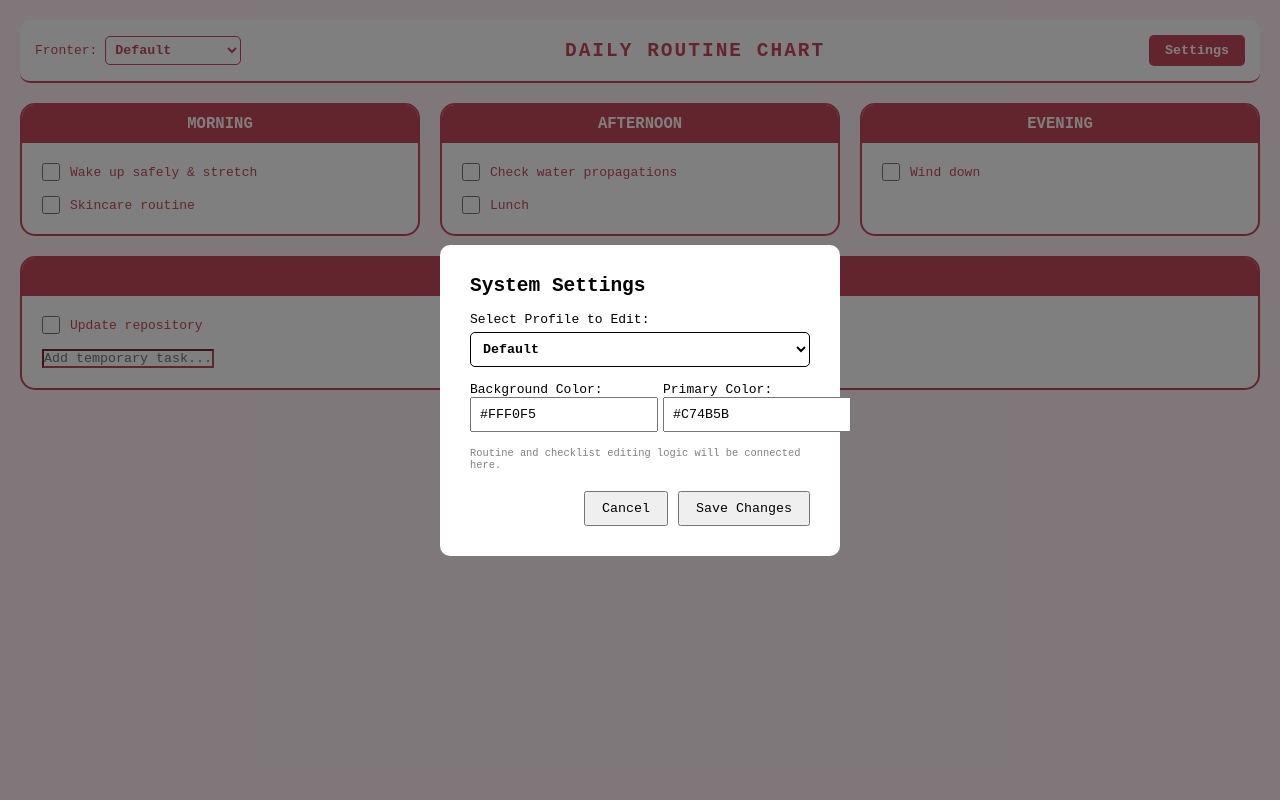
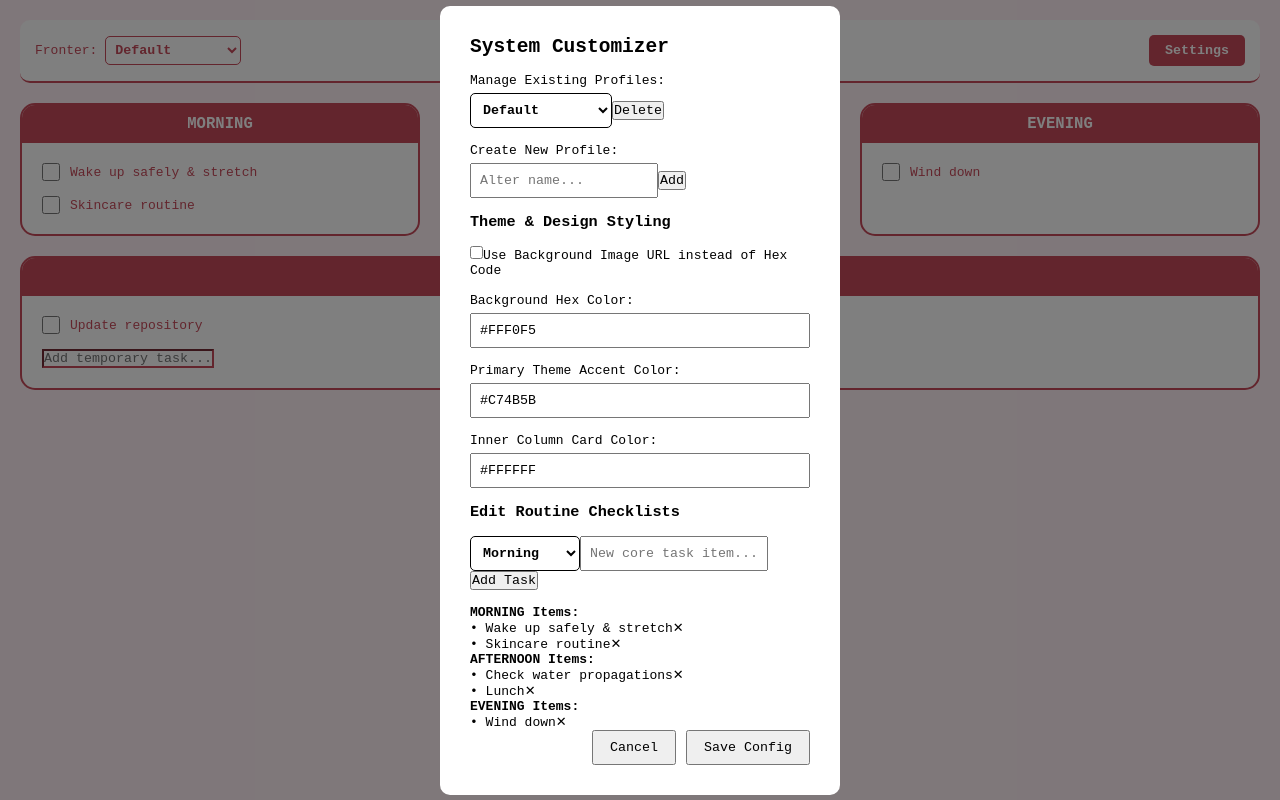
Before and after one commit to lottiedotcom/Todo, a React (Vite) app: page / in a window 1280 px wide. Both pictures are taken after a click on the button "Settings". Built offline with nearby package versions, Linux system fonts and the light colour scheme.

Commit message:
Update SettingsModal.jsx

```diff
--- a/src/SettingsModal.jsx
+++ b/src/SettingsModal.jsx
@@ -1,10 +1,15 @@
 import { useState } from 'react';
 
-export default function SettingsModal({ alters, setAlters, close }) {
-  const [editingId, setEditingId] = useState(alters[0]?.id || '');
+export default function SettingsModal({ alters, setAlters, activeId, setActiveId, close }) {
+  const [editingId, setEditingId] = useState(activeId);
   const [localAlters, setLocalAlters] = useState(alters);
 
-  const activeEdit = localAlters.find(a => a.id === editingId);
+  // Form states for temporary additions
+  const [newAlterName, setNewAlterName] = useState('');
+  const [newTaskText, setNewTaskText] = useState('');
+  const [taskPeriod, setTaskPeriod] = useState('morning');
+
+  const activeEdit = localAlters.find(a => a.id === editingId) || localAlters[0];
 
   const handleThemeChange = (field, value) => {
     setLocalAlters(localAlters.map(a =>
@@ -12,43 +17,138 @@ export default function SettingsModal({ alters, setAlters, close }) {
     ));
   };
 
+  const handleAddNewAlter = () => {
+    if (!newAlterName.trim()) return;
+    const newId = 'alter_' + Date.now();
+    const newAlter = {
+      id: newId,
+      name: newAlterName,
+      theme: { bg: '#FFFFFF', primary: '#333333', columnBg: '#FFFFFF', isImage: false },
+      routines: { morning: [], afternoon: [], evening: [] },
+      todos: []
+    };
+    setLocalAlters([...localAlters, newAlter]);
+    setEditingId(newId);
+    setNewAlterName('');
+  };
+
+  const handleDeleteAlter = (idToDelete) => {
+    if (localAlters.length <= 1) {
+      alert("You must keep at least one profile configuration!");
+      return;
+    }
+    const filtered = localAlters.filter(a => a.id !== idToDelete);
+    setLocalAlters(filtered);
+    setEditingId(filtered[0].id);
+  };
+
+  const handleAddTask = () => {
+    if (!newTaskText.trim()) return;
+    setLocalAlters(localAlters.map(a => {
+      if (a.id !== editingId) return a;
+      const updatedPeriod = [...a.routines[taskPeriod], { id: 'r_' + Date.now(), text: newTaskText, done: false }];
+      return { ...a, routines: { ...a.routines, [taskPeriod]: updatedPeriod } };
+    }));
+    setNewTaskText('');
+  };
+
+  const handleDeleteTask = (period, taskId) => {
+    setLocalAlters(localAlters.map(a => {
+      if (a.id !== editingId) return a;
+      const filteredPeriod = a.routines[period].filter(t => t.id !== taskId);
+      return { ...a, routines: { ...a.routines, [period]: filteredPeriod } };
+    }));
+  };
+
   const handleSave = () => {
     setAlters(localAlters);
+    if (!localAlters.some(a => a.id === activeId)) {
+      setActiveId(localAlters[0].id);
+    }
     close();
   };
 
   return (
     <div className="modal-overlay">
       <div className="modal-content">
-        <h2>System Settings</h2>
+        <h2 className="modal-title">System Customizer</h2>
 
+        {/* Profile Selection & Deletion */}
         <div className="settings-group">
-          <label>Select Profile to Edit:</label>
-          <select value={editingId} onChange={(e) => setEditingId(e.target.value)}>
-            {localAlters.map(a => <option key={a.id} value={a.id}>{a.name}</option>)}
-          </select>
+          <label>Manage Existing Profiles:</label>
+          <div className="row-layout">
+            <select value={editingId} onChange={(e) => setEditingId(e.target.value)}>
+              {localAlters.map(a => <option key={a.id} value={a.id}>{a.name}</option>)}
+            </select>
+            <button className="danger-btn" onClick={() => handleDeleteAlter(editingId)}>Delete</button>
+          </div>
+        </div>
+
+        {/* Profile Creation */}
+        <div className="settings-group inline-box">
+          <label>Create New Profile:</label>
+          <div className="row-layout">
+            <input type="text" placeholder="Alter name..." value={newAlterName} onChange={(e) => setNewAlterName(e.target.value)} />
+            <button className="action-btn" onClick={handleAddNewAlter}>Add</button>
+          </div>
         </div>
 
         {activeEdit && (
-          <>
-            <div className="settings-group row">
-              <div>
-                <label>Background Color:</label>
-                <input type="text" value={activeEdit.theme.bg} onChange={(e) => handleThemeChange('bg', e.target.value)} />
-              </div>
-              <div>
-                <label>Primary Color:</label>
-                <input type="text" value={activeEdit.theme.primary} onChange={(e) => handleThemeChange('primary', e.target.value)} />
+          <div className="scroll-container">
+            <h3>Theme & Design Styling</h3>
+            <div className="settings-group checkbox-row">
+              <label>
+                <input type="checkbox" checked={activeEdit.theme.isImage} onChange={(e) => handleThemeChange('isImage', e.target.checked)} />
+                Use Background Image URL instead of Hex Code
+              </label>
+            </div>
+
+            <div className="settings-group">
+              <label>{activeEdit.theme.isImage ? 'Background Image Web Link:' : 'Background Hex Color:'}</label>
+              <input type="text" value={activeEdit.theme.bg} onChange={(e) => handleThemeChange('bg', e.target.value)} placeholder={activeEdit.theme.isImage ? 'https://...' : '#FFF0F5'} />
+            </div>
+
+            <div className="settings-group">
+              <label>Primary Theme Accent Color:</label>
+              <input type="text" value={activeEdit.theme.primary} onChange={(e) => handleThemeChange('primary', e.target.value)} />
+            </div>
+
+            <div className="settings-group">
+              <label>Inner Column Card Color:</label>
+              <input type="text" value={activeEdit.theme.columnBg || '#FFFFFF'} onChange={(e) => handleThemeChange('columnBg', e.target.value)} />
+            </div>
+
+            <h3>Edit Routine Checklists</h3>
+            <div className="settings-group inline-box">
+              <div className="row-layout vertical-mobile">
+                <select value={taskPeriod} onChange={(e) => setTaskPeriod(e.target.value)}>
+                  <option value="morning">Morning</option>
+                  <option value="afternoon">Afternoon</option>
+                  <option value="evening">Evening</option>
+                </select>
+                <input type="text" placeholder="New core task item..." value={newTaskText} onChange={(e) => setNewTaskText(e.target.value)} />
+                <button className="action-btn" onClick={handleAddTask}>Add Task</button>
               </div>
             </div>
 
-            <p className="note">Routine and checklist editing logic will be connected here.</p>
-          </>
+            {['morning', 'afternoon', 'evening'].map(period => (
+              <div key={period} className="mini-task-list">
+                <h4>{period.toUpperCase()} Items:</h4>
+                {activeEdit.routines[period]?.length === 0 && <p className="empty-text">No routine tasks recorded.</p>}
+                {activeEdit.routines[period]?.map(t => (
+                  <div key={t.id} className="mini-task-item">
+                    <span>• {t.text}</span>
+                    <span className="remove-cross" onClick={() => handleDeleteTask(period, t.id)}>✕</span>
+                  </div>
+                ))}
+              </div>
+            ))}
+          </div>
         )}
 
         <div className="modal-actions">
-          <button onClick={close}>Cancel</button>
-          <button onClick={handleSave}>Save Changes</button>
+          <button className="cancel-btn" onClick={close}>Cancel</button>
+          <button className="save-btn" onClick={handleSave}>Save Config</button>
         </div>
       </div>
     </div>
```
